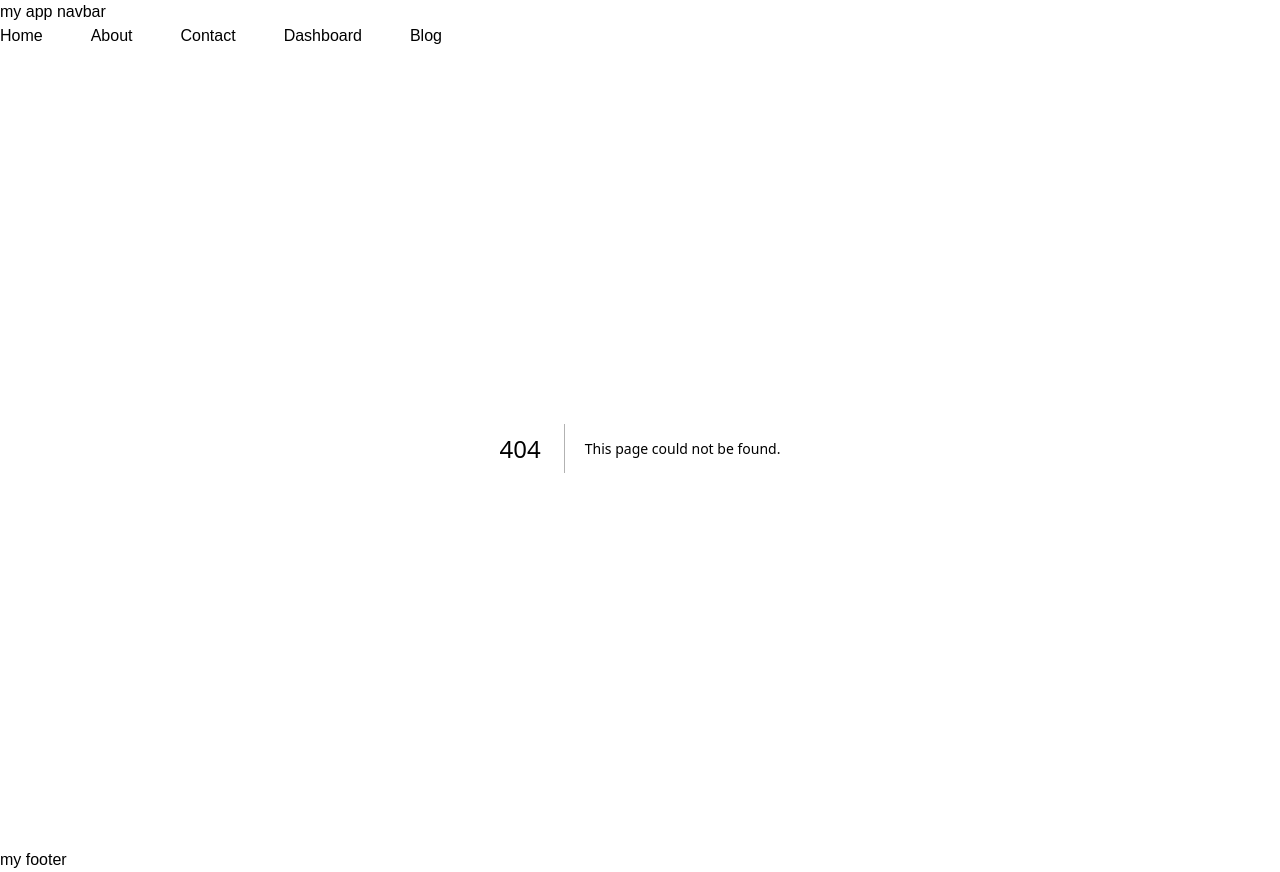
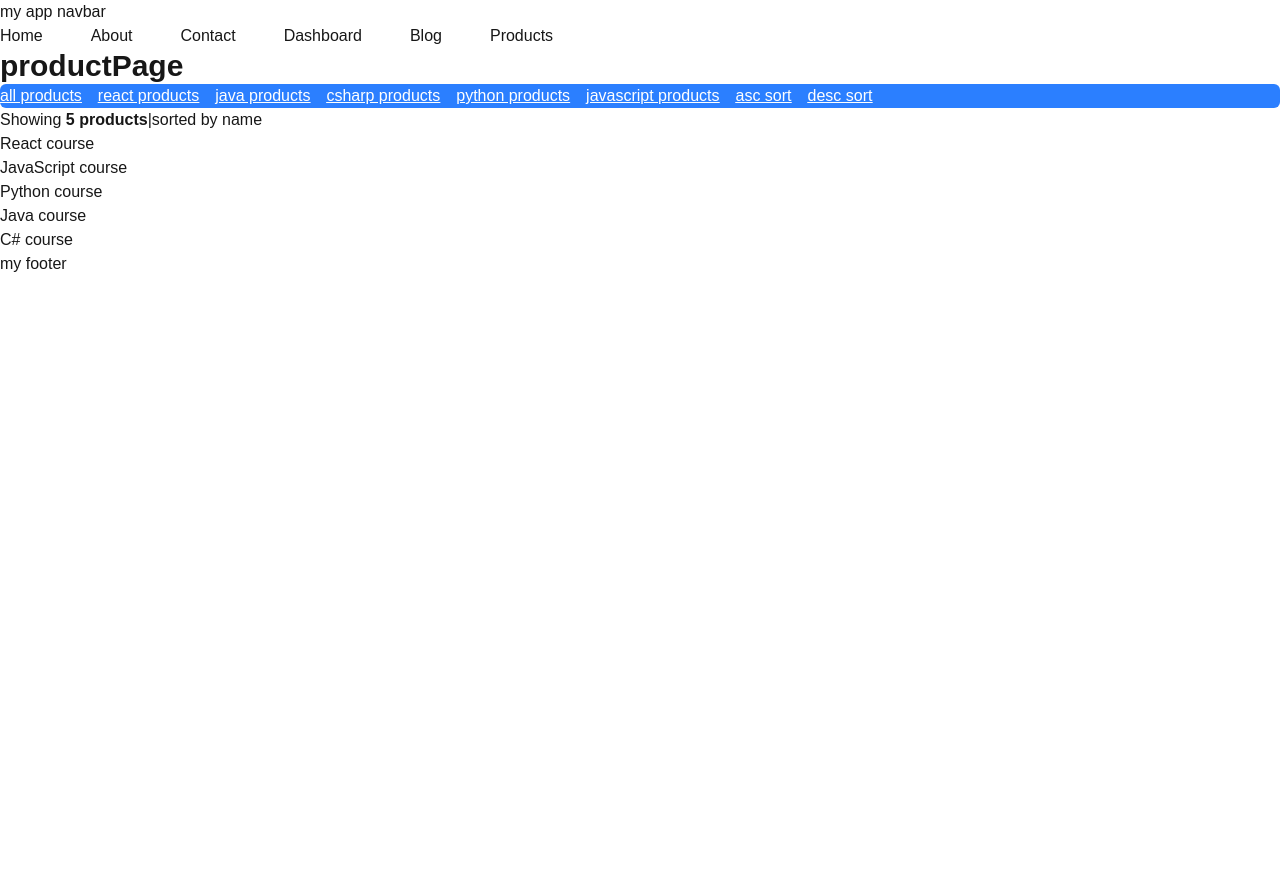
Before and after one commit to emmygrammy/NEXTJS-TYPESCRIPT, a Next.js app: page /products in a window 1280 px wide. Before the commit this address had no page. After the commit the page ends 800 px from the top, so only its background shows below. Built offline with nearby package versions, Linux system fonts and the light colour scheme.

Commit message:
nextjs-course

```diff
--- a/app/layout.tsx
+++ b/app/layout.tsx
@@ -19,6 +19,7 @@ export default function RootLayout({ children }: { children: ReactNode }) {
             <Link href="/contact">Contact</Link>
             <Link href="/dashboard">Dashboard</Link>
             <Link href="/blog">Blog</Link>
+            <Link href="/products">Products</Link>
           </nav>
         </header>
 
--- /dev/null
+++ b/app/products/page.tsx
@@ -0,0 +1,79 @@
+import Link from "next/link";
+
+interface ProductPageProps {
+    searchParams: {
+        category?: string;
+        sort?: string;
+    };
+}
+
+const products = [
+    {
+        id: "1",
+        name: "React course",
+        category: "react",
+    },
+    {
+        id: "2",
+        name: "JavaScript course",
+        category: "javascript",
+    },
+    {
+        id: "3",
+        name: "Python course",
+        category: "python",
+    },
+
+    {
+        id: "4",
+        name: "Java course",
+        category: "java",
+    },
+    {
+        id: "5",
+        name: "C# course",
+        category: "csharp",
+    },
+
+]
+
+
+export default async function ProductPage({searchParams}: ProductPageProps) {
+    const {category, sort} = await searchParams;
+    let filteredProducts = products;
+    if(category) {
+        filteredProducts = products.filter(product => product.category === category);
+    }
+    if(sort === 'asc') {
+        filteredProducts = [...filteredProducts].sort((a, b) => a.name.localeCompare(b.name));
+    }
+    return (
+        <div>
+            <h1 className="text-3xl font-bold">productPage</h1>
+
+            <div className="flex gap-4 bg-blue-500 text-white underline rounded-md">
+                <Link href="/products">all products</Link>
+                <Link href="/products?category=react">react products</Link>
+                <Link href="/products?category=java">java products</Link>
+                <Link href="/products?category=csharp">csharp products</Link>
+                <Link href="/products?category=python">python products</Link>
+                <Link href="/products?category=javascript">javascript products</Link>
+                <Link href="/products?sort=asc">asc sort</Link>
+                <Link href="/products?sort=desc">desc sort</Link>
+
+             </div>
+
+             <p>Showing <b>{filteredProducts.length} products</b>
+             |sorted by {sort || 'name'}
+             </p>
+             <ul>
+                {filteredProducts.map(product => (
+                    <li key={product.id}>{product.name}</li>
+                ))}
+             </ul>
+
+
+
+        </div>
+    );
+}
```
